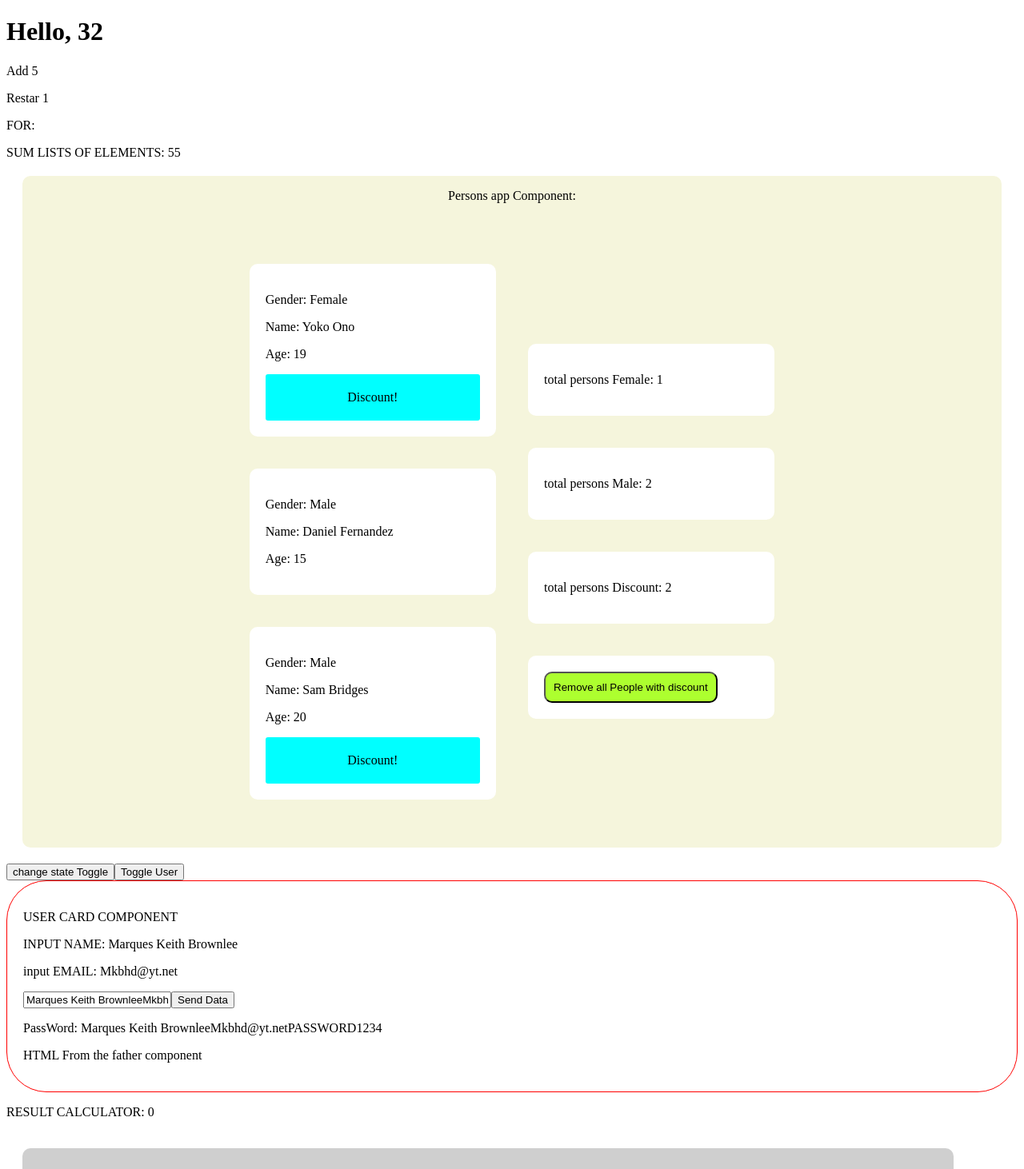
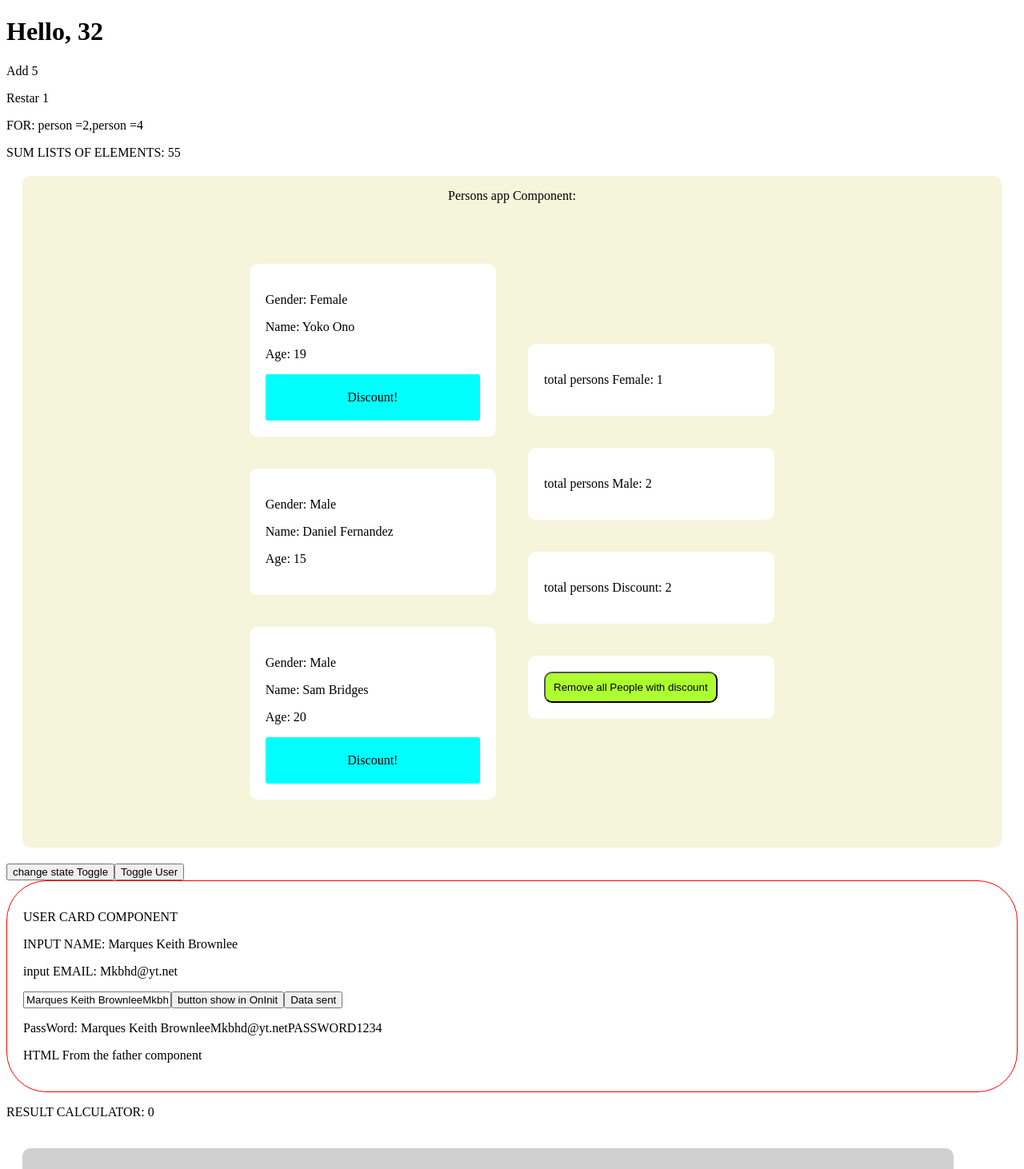
Before and after one commit to dylanjitt/AngularProject, an Angular app: page / in a window 1280 px wide. Shown: the top 1462 px of the page at 80% size. Built offline with nearby package versions, Linux system fonts and the light colour scheme.

Commit message:
2 oct 2024 ViewChild with static option true or false

```diff
--- a/src/app/app.component.ts
+++ b/src/app/app.component.ts
@@ -102,14 +102,16 @@ export class AppComponent {
     return num1-num2;
   }
 
-  public getArray():void{
+  public getArray(){
     const persons:number[]=[1,2,3,4,5]
+    let odd:string[]=[]
     for(let i=0;i<persons.length;i++){
       if (persons[i]%2==0){
-        console.log("person =",persons[i])
+        odd=[...odd,"person ="+persons[i]]
       }
 
     }
+    return odd
   }
 
   public recieveData(data:any){
--- a/src/app/user-card/user-card.component.html
+++ b/src/app/user-card/user-card.component.html
@@ -4,11 +4,12 @@
   <p>input EMAIL: {{email}}</p>
   <input type="text" [(ngModel)]="password">
 
-  <!-- @if(showButton){ -->
+  <button #buttonShow (click)="showButton=!showButton">Show Button</button>
+  @if(showButton){
     <button #buttonTest (click)="onSendData()">Send Data</button>
-  <!-- }@else {
+  }@else {
     <p>It is false</p>
-  } -->
+  }
 
 
 
--- a/src/app/user-card/user-card.component.ts
+++ b/src/app/user-card/user-card.component.ts
@@ -16,9 +16,10 @@ export class UserCardComponent implements OnInit,OnDestroy,OnChanges, DoCheck, A
 
   @Output() sendData = new EventEmitter<string>()
 
-  @ViewChild("buttonTest",{static:true}) buttonTest!: ElementRef // componente para inicializar a posterioridad, no al inicio o creación del componente
-  showButton=false//para ver si se renderiza el boton
+  @ViewChild("buttonTest",{static:false}) buttonTest!: ElementRef // componente para inicializar a posterioridad, no al inicio o creación del componente
+  @ViewChild("buttonShow",{static:true}) buttonShow!: ElementRef
 
+  showButton=true//para ver si se renderiza el boton
   password:string=''
 
   public onSendData(){
@@ -32,6 +33,7 @@ export class UserCardComponent implements OnInit,OnDestroy,OnChanges, DoCheck, A
   ngOnInit(): void {
     console.log("BONJOUR USER CARD OnInit")
     this.password=this.name+this.email+"PASSWORD1234"
+    this.buttonShow.nativeElement.textContent="button show in OnInit"
   }
 
   ngOnDestroy(): void {
@@ -51,7 +53,9 @@ export class UserCardComponent implements OnInit,OnDestroy,OnChanges, DoCheck, A
 
   ngAfterViewInit(): void {
     console.log("NG AFTER VIEW INIT")
-    console.log(this.buttonTest)
-    console.log(this.buttonTest.nativeElement.textContent)
+    if(this.buttonTest){
+      this.buttonTest.nativeElement.textContent='Data sent'
+    }
+
   }
 }
```
